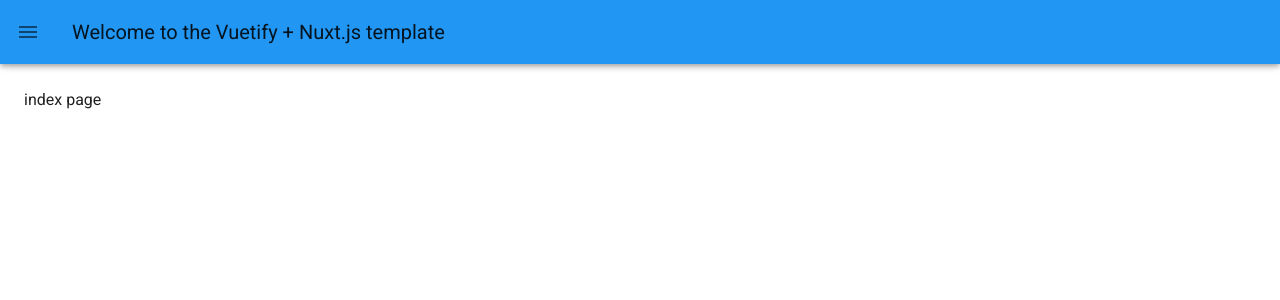
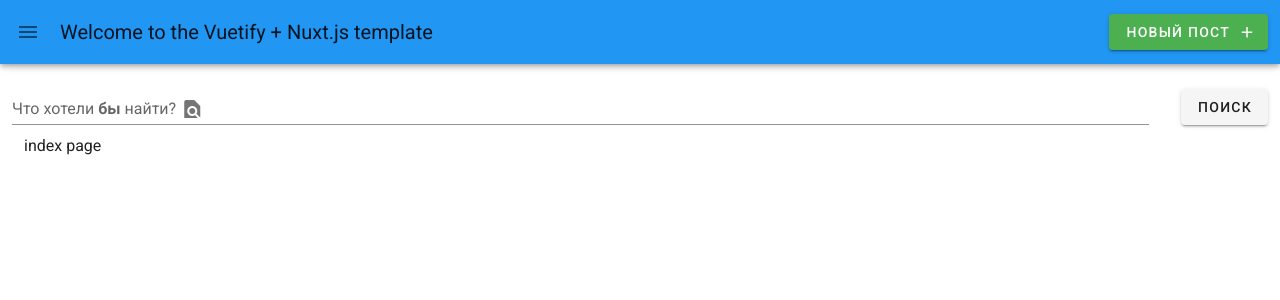
Before and after one commit to kmv-dev/Nuxt2-Vuetify, a Nuxt app: page / in a window 1280 px wide. Shown: the top 300 px of the page. Built offline with nearby package versions, Linux system fonts and the light colour scheme.

Commit message:
add search field and add post btn

```diff
--- a/components/BaseHeader/index.vue
+++ b/components/BaseHeader/index.vue
@@ -31,7 +31,21 @@
       app
     >
       <v-app-bar-nav-icon @click.stop="drawer = !drawer" />
-      <v-toolbar-title>Welcome to the Vuetify + Nuxt.js template</v-toolbar-title>
+      <v-row class="align-center justify-space-between ml-2">
+        <v-toolbar-title>Welcome to the Vuetify + Nuxt.js template</v-toolbar-title>
+        <v-btn
+          color="success"
+          class="ma-2 white--text"
+          @click="addPost()"
+        >
+          Новый пост
+          <v-icon
+            right
+          >
+            mdi-plus
+          </v-icon>
+        </v-btn>
+      </v-row>
     </v-app-bar>
   </v-container>
 </template>
@@ -61,6 +75,11 @@ export default {
       rightDrawer: false,
       title: 'Vuetify.js'
     }
+  },
+  methods: {
+    addPost () {
+      console.log('add')
+    }
   }
 }
 </script>
--- /dev/null
+++ b/components/SearchField/index.vue
@@ -0,0 +1,20 @@
+<template>
+  <v-row class="d-flex align-center">
+    <v-text-field clearable>
+      <template #label>
+        Что хотели <strong>бы</strong> найти? <v-icon style="vertical-align: middle">
+          mdi-file-find
+        </v-icon>
+      </template>
+    </v-text-field>
+    <v-btn class="mb-2 ml-8">
+      Поиск
+    </v-btn>
+  </v-row>
+</template>
+
+<script>
+export default {
+  name: 'SearchField'
+}
+</script>
--- a/pages/index.vue
+++ b/pages/index.vue
@@ -1,13 +1,18 @@
 <template>
   <v-row justify="center">
     <v-col class="mx-6">
+      <SearchField />
       <p>index page</p>
     </v-col>
   </v-row>
 </template>
 
 <script>
+import SearchField from '@/components/SearchField'
 export default {
-  name: 'IndexPage'
+  name: 'IndexPage',
+  components: {
+    SearchField
+  }
 }
 </script>
```
